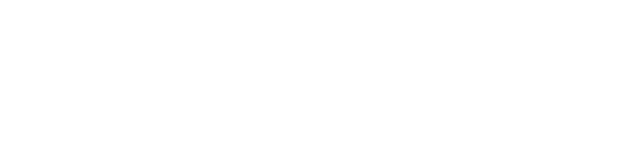
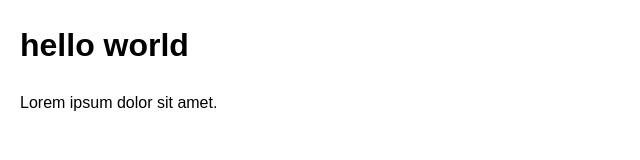
Before and after one commit to SCORPIONpubg/starter, a plain HTML site: page index.html in a window 1280 px wide. Shown: the whole page, without its empty margins (0-640 px from the left). Drawn offline with Linux system fonts and the light colour scheme.

Commit message:
bu kodda h1 va p ni qo'shdim

```diff
--- a/index.html
+++ b/index.html
@@ -9,12 +9,16 @@
   </head>
   <body>
     <header>
-      <div class="container"></div>
+      <div class="container">
+        <h1>hello world</h1>
+      </div>
     </header>
 
     <main>
       <section>
-        <div class="container"></div>
+        <div class="container">
+          <p>Lorem ipsum dolor sit amet.</p>
+        </div>
       </section>
 
       <section>
```
